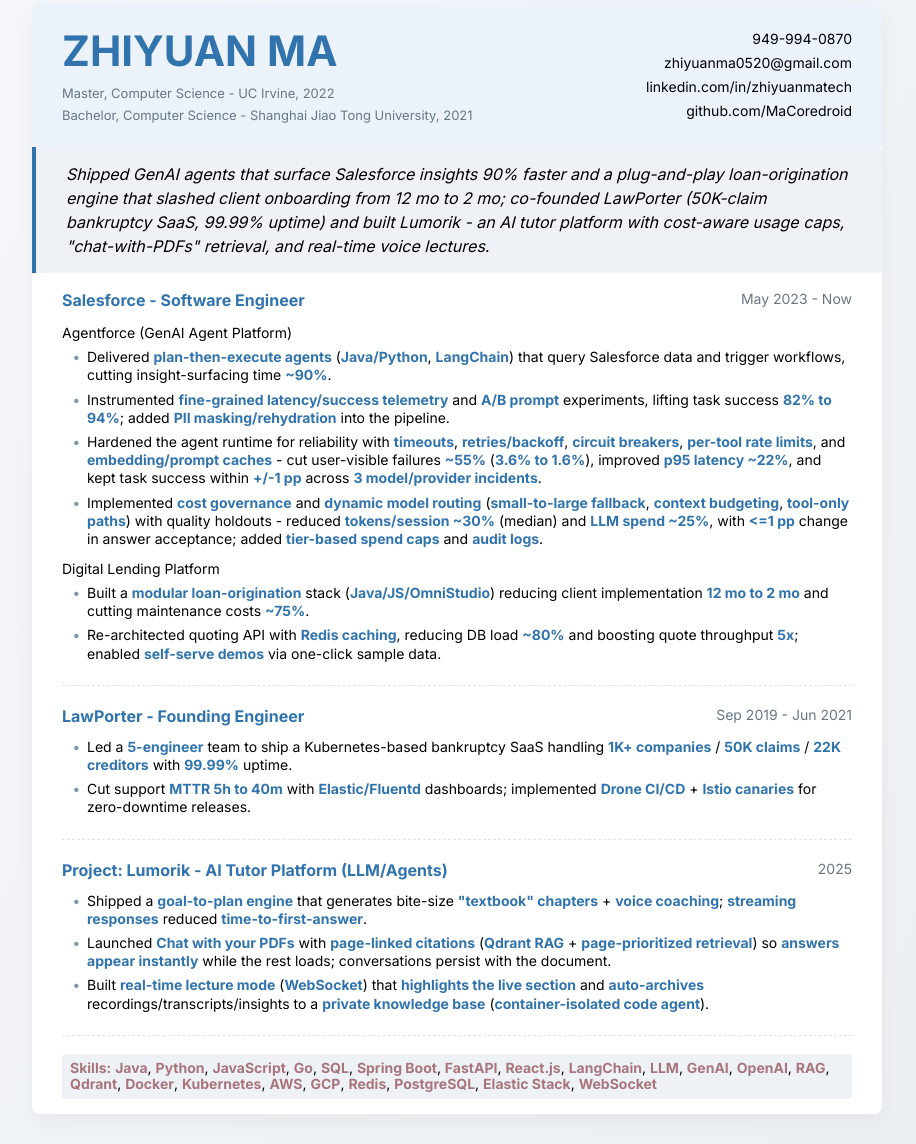
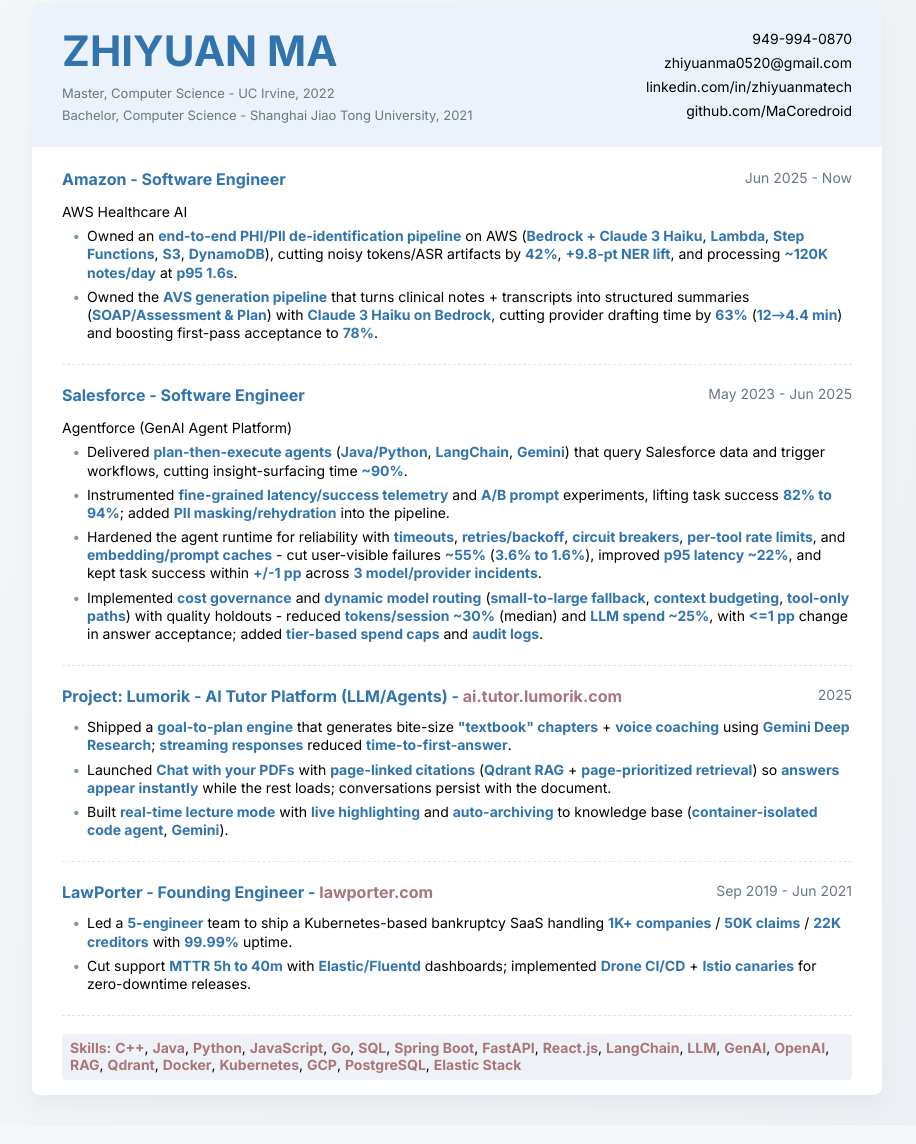
Before and after one commit to mark-ma-sf/MarkResume, a plain HTML site: page index.html in a window 1280 px wide. Shown: the part 27-1171 px from the top of the page, without its empty margins (183-1099 px from the left). Drawn offline with Linux system fonts and the light colour scheme.

Commit message:
chore: commit all changes

```diff
--- a/index.html
+++ b/index.html
@@ -27,33 +27,48 @@
             </div>
         </header>
 
-        <div class="professional-summary">
-            <p>Shipped GenAI agents that surface Salesforce insights 90% faster and a plug-and-play loan-origination engine that slashed client onboarding from 12 mo to 2 mo; co-founded LawPorter (50K-claim bankruptcy SaaS, 99.99% uptime) and built Lumorik - an AI tutor platform with cost-aware usage caps, "chat-with-PDFs" retrieval, and real-time voice lectures.</p>
-        </div>
-
         <section id="experience">
             <div class="job">
                 <div class="job-header">
-                    <p class="company">Salesforce - Software Engineer <span class="date">May 2023 - Now</span></p>
+                    <p class="company">Amazon - Software Engineer <span class="date">Jun 2025 - Now</span></p>
                 </div>
-                <h3 class="project-title black-title">Agentforce (GenAI Agent Platform)</h3>
+                <h3 class="project-title black-title">AWS Healthcare AI</h3>
                 <ul>
-                    <li>Delivered <strong>plan-then-execute agents</strong> (<strong>Java/Python</strong>, <strong>LangChain</strong>) that query Salesforce data and trigger workflows, cutting insight-surfacing time <strong>~90%</strong>.</li>
-                    <li>Instrumented <strong>fine-grained latency/success telemetry</strong> and <strong>A/B prompt</strong> experiments, lifting task success <strong>82% to 94%</strong>; added <strong>PII masking/rehydration</strong> into the pipeline.</li>
-                    <li>Hardened the agent runtime for reliability with <strong>timeouts</strong>, <strong>retries/backoff</strong>, <strong>circuit breakers</strong>, <strong>per-tool rate limits</strong>, and <strong>embedding/prompt caches</strong> - cut user-visible failures <strong>~55%</strong> (<strong>3.6% to 1.6%</strong>), improved <strong>p95 latency ~22%</strong>, and kept task success within <strong>+/-1 pp</strong> across <strong>3 model/provider incidents</strong>.</li>
-                    <li>Implemented <strong>cost governance</strong> and <strong>dynamic model routing</strong> (<strong>small-to-large fallback</strong>, <strong>context budgeting</strong>, <strong>tool-only paths</strong>) with quality holdouts - reduced <strong>tokens/session ~30%</strong> (median) and <strong>LLM spend ~25%</strong>, with <strong><=1 pp</strong> change in answer acceptance; added <strong>tier-based spend caps</strong> and <strong>audit logs</strong>.</li>
-                </ul>
-                <h3 class="project-title black-title">Digital Lending Platform</h3>
-                <ul>
-                    <li>Built a <strong>modular loan-origination</strong> stack (<strong>Java/JS/OmniStudio</strong>) reducing client implementation <strong>12 mo to 2 mo</strong> and cutting maintenance costs <strong>~75%</strong>.</li>
-                    <li>Re-architected quoting API with <strong>Redis caching</strong>, reducing DB load <strong>~80%</strong> and boosting quote throughput <strong>5x</strong>; enabled <strong>self-serve demos</strong> via one-click sample data.</li>
+                    <li>Owned an <strong>end-to-end PHI/PII de-identification pipeline</strong> on AWS (<strong>Bedrock + Claude 3 Haiku</strong>, <strong>Lambda</strong>, <strong>Step Functions</strong>, <strong>S3</strong>, <strong>DynamoDB</strong>), cutting noisy tokens/ASR artifacts by <strong>42%</strong>, <strong>+9.8-pt NER lift</strong>, and processing <strong>~120K notes/day</strong> at <strong>p95 1.6s</strong>.</li>
+                    <li>Owned the <strong>AVS generation pipeline</strong> that turns clinical notes + transcripts into structured summaries (<strong>SOAP/Assessment & Plan</strong>) with <strong>Claude 3 Haiku on Bedrock</strong>, cutting provider drafting time by <strong>63%</strong> (<strong>12→4.4 min</strong>) and boosting first-pass acceptance to <strong>78%</strong>.</li>
                 </ul>
 
             </div>
 
             <div class="job">
                 <div class="job-header">
-                    <p class="company">LawPorter - Founding Engineer <span class="date">Sep 2019 - Jun 2021</span></p>
+                    <p class="company">Salesforce - Software Engineer <span class="date">May 2023 - Jun 2025</span></p>
+                </div>
+                <h3 class="project-title black-title">Agentforce (GenAI Agent Platform)</h3>
+                <ul>
+                    <li>Delivered <strong>plan-then-execute agents</strong> (<strong>Java/Python</strong>, <strong>LangChain</strong>, <strong>Gemini</strong>) that query Salesforce data and trigger workflows, cutting insight-surfacing time <strong>~90%</strong>.</li>
+                    <li>Instrumented <strong>fine-grained latency/success telemetry</strong> and <strong>A/B prompt</strong> experiments, lifting task success <strong>82% to 94%</strong>; added <strong>PII masking/rehydration</strong> into the pipeline.</li>
+                    <li>Hardened the agent runtime for reliability with <strong>timeouts</strong>, <strong>retries/backoff</strong>, <strong>circuit breakers</strong>, <strong>per-tool rate limits</strong>, and <strong>embedding/prompt caches</strong> - cut user-visible failures <strong>~55%</strong> (<strong>3.6% to 1.6%</strong>), improved <strong>p95 latency ~22%</strong>, and kept task success within <strong>+/-1 pp</strong> across <strong>3 model/provider incidents</strong>.</li>
+                    <li>Implemented <strong>cost governance</strong> and <strong>dynamic model routing</strong> (<strong>small-to-large fallback</strong>, <strong>context budgeting</strong>, <strong>tool-only paths</strong>) with quality holdouts - reduced <strong>tokens/session ~30%</strong> (median) and <strong>LLM spend ~25%</strong>, with <strong><=1 pp</strong> change in answer acceptance; added <strong>tier-based spend caps</strong> and <strong>audit logs</strong>.</li>
+                </ul>
+
+            </div>
+
+            <div class="job">
+                <div class="job-header">
+                    <p class="company">Project: Lumorik - AI Tutor Platform (LLM/Agents) - <a href="https://ai.tutor.lumorik.com" target="_blank">ai.tutor.lumorik.com</a> <span class="date">2025</span></p>
+                </div>
+                <ul>
+                    <li>Shipped a <strong>goal-to-plan engine</strong> that generates bite-size <strong>"textbook" chapters</strong> + <strong>voice coaching</strong> using <strong>Gemini Deep Research</strong>; <strong>streaming responses</strong> reduced <strong>time-to-first-answer</strong>.</li>
+                    <li>Launched <strong>Chat with your PDFs</strong> with <strong>page-linked citations</strong> (<strong>Qdrant RAG</strong> + <strong>page-prioritized retrieval</strong>) so <strong>answers appear instantly</strong> while the rest loads; conversations persist with the document.</li>
+                    <li>Built <strong>real-time lecture mode</strong> with <strong>live highlighting</strong> and <strong>auto-archiving</strong> to knowledge base (<strong>container-isolated code agent</strong>, <strong>Gemini</strong>).</li>
+                </ul>
+
+            </div>
+
+            <div class="job">
+                <div class="job-header">
+                    <p class="company">LawPorter - Founding Engineer - <a href="https://lawporter.com/" target="_blank">lawporter.com</a> <span class="date">Sep 2019 - Jun 2021</span></p>
                 </div>
                 <ul>
                     <li>Led a <strong>5-engineer</strong> team to ship a Kubernetes-based bankruptcy SaaS handling <strong>1K+ companies</strong> / <strong>50K claims</strong> / <strong>22K creditors</strong> with <strong>99.99%</strong> uptime.</li>
@@ -62,19 +77,7 @@
 
             </div>
 
-            <div class="job">
-                <div class="job-header">
-                    <p class="company">Project: Lumorik - AI Tutor Platform (LLM/Agents) <span class="date">2025</span></p>
-                </div>
-                <ul>
-                    <li>Shipped a <strong>goal-to-plan engine</strong> that generates bite-size <strong>"textbook" chapters</strong> + <strong>voice coaching</strong>; <strong>streaming responses</strong> reduced <strong>time-to-first-answer</strong>.</li>
-                    <li>Launched <strong>Chat with your PDFs</strong> with <strong>page-linked citations</strong> (<strong>Qdrant RAG</strong> + <strong>page-prioritized retrieval</strong>) so <strong>answers appear instantly</strong> while the rest loads; conversations persist with the document.</li>
-                    <li>Built <strong>real-time lecture mode</strong> (<strong>WebSocket</strong>) that <strong>highlights the live section</strong> and <strong>auto-archives</strong> recordings/transcripts/insights to a <strong>private knowledge base</strong> (<strong>container-isolated code agent</strong>).</li>
-                </ul>
-
-            </div>
-
-            <p class="skills-used"><strong>Skills:</strong> <strong>Java</strong>, <strong>Python</strong>, <strong>JavaScript</strong>, <strong>Go</strong>, <strong>SQL</strong>, <strong>Spring Boot</strong>, <strong>FastAPI</strong>, <strong>React.js</strong>, <strong>LangChain</strong>, <strong>LLM</strong>, <strong>GenAI</strong>, <strong>OpenAI</strong>, <strong>RAG</strong>, <strong>Qdrant</strong>, <strong>Docker</strong>, <strong>Kubernetes</strong>, <strong>AWS</strong>, <strong>GCP</strong>, <strong>Redis</strong>, <strong>PostgreSQL</strong>, <strong>Elastic Stack</strong>, <strong>WebSocket</strong></p>
+            <p class="skills-used"><strong>Skills:</strong> <strong>C++</strong>, <strong>Java</strong>, <strong>Python</strong>, <strong>JavaScript</strong>, <strong>Go</strong>, <strong>SQL</strong>, <strong>Spring Boot</strong>, <strong>FastAPI</strong>, <strong>React.js</strong>, <strong>LangChain</strong>, <strong>LLM</strong>, <strong>GenAI</strong>, <strong>OpenAI</strong>, <strong>RAG</strong>, <strong>Qdrant</strong>, <strong>Docker</strong>, <strong>Kubernetes</strong>, <strong>GCP</strong>, <strong>PostgreSQL</strong>, <strong>Elastic Stack</strong></p>
 
         </section>
     </div>
--- a/styles.css
+++ b/styles.css
@@ -241,7 +241,7 @@
 }
 
 #experience {
-    padding-top: 0;
+    padding-top: 20px;
 }
 
 .skills-used {
```
